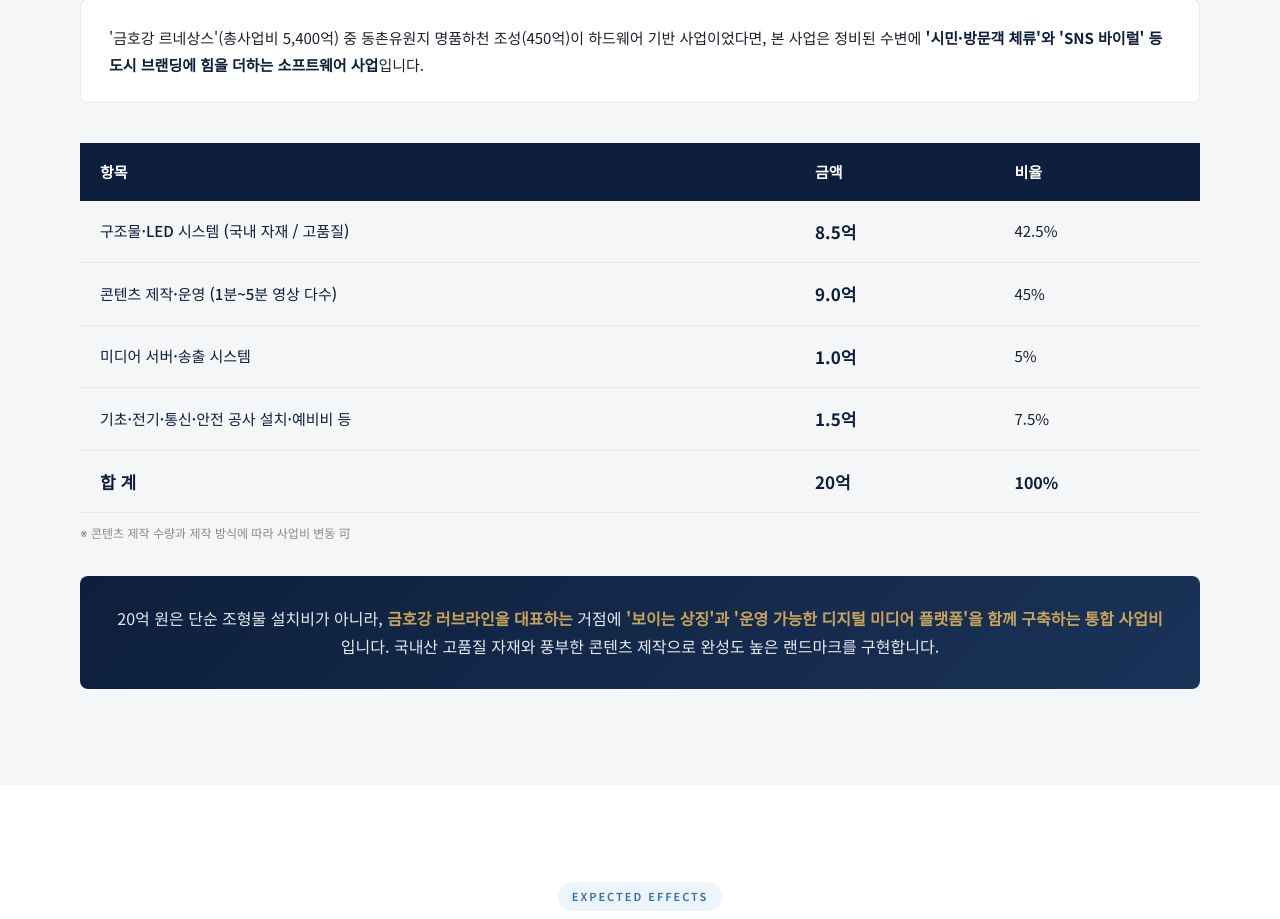
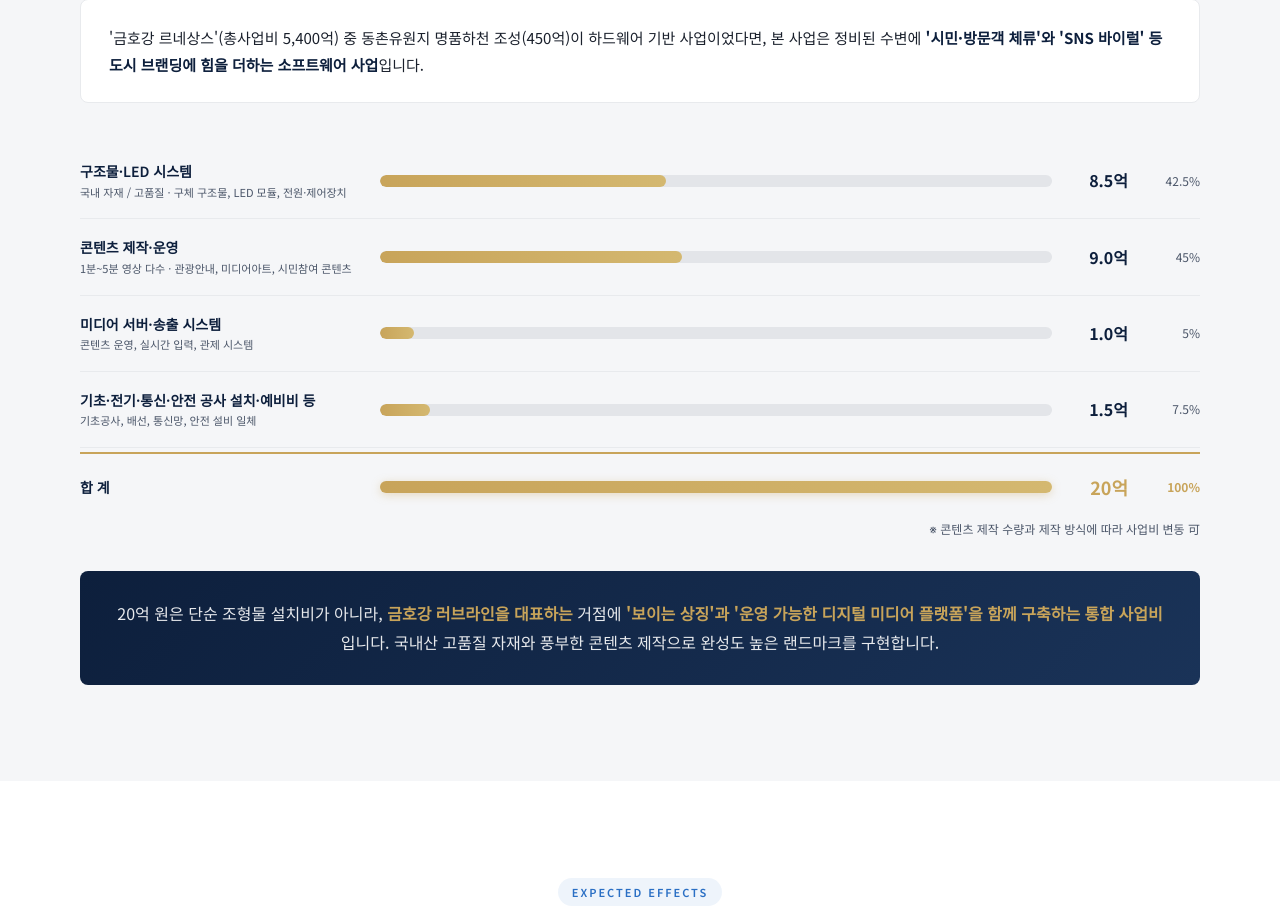
Before and after one commit to Value-Oreum/EAST-SPHERE-Project, a plain HTML site: page v20/main.html in a window 1280 px wide. Shown: the part 10035-10954 px from the top of the page. Drawn offline with Linux system fonts and the light colour scheme.

Commit message:
20억 버전 예산 섹션 바 차트 추가
- v20/css/budget-bars.css: 골드 그래디언트 바 차트 스타일 (기존 디자인 유지)
- v20/index.html, v20/main.html: 예산 테이블 → 비주얼 바 차트로 교체
- 항목별 설명 텍스트 포함, 애니메이션 바 grow 효과

Co-Authored-By: Claude Sonnet 4.6 <noreply@anthropic.com>

```diff
--- /dev/null
+++ b/v20/css/budget-bars.css
@@ -0,0 +1,107 @@
+/* ── 20억 버전 예산 바 차트 ── */
+
+.budget-bars { display: flex; flex-direction: column; gap: 0; }
+
+.bb-row {
+  display: grid;
+  grid-template-columns: 1fr 2.4fr 56px 52px;
+  align-items: center;
+  gap: 12px 20px;
+  padding: 18px 0;
+  border-bottom: 1px solid var(--gray-light, #eee);
+}
+.bb-row:last-of-type { border-bottom: none; }
+
+.bb-name {
+  font-size: 14px;
+  font-weight: 600;
+  color: var(--navy);
+  line-height: 1.45;
+}
+.bb-sub {
+  display: block;
+  font-size: 11px;
+  font-weight: 400;
+  color: var(--text-sub, #888);
+  margin-top: 3px;
+}
+
+.bb-bar-bg {
+  height: 12px;
+  background: rgba(13,31,60,.08);
+  border-radius: 6px;
+  overflow: hidden;
+}
+.bb-bar {
+  height: 100%;
+  width: var(--pct, 0%);
+  background: linear-gradient(90deg, var(--gold), #d4b870);
+  border-radius: 6px;
+  animation: bbGrow .7s cubic-bezier(.4,0,.2,1) both;
+}
+@keyframes bbGrow {
+  from { width: 0; }
+  to   { width: var(--pct); }
+}
+
+.bb-amt {
+  font-size: 16px;
+  font-weight: 800;
+  color: var(--navy);
+  text-align: right;
+  white-space: nowrap;
+}
+.bb-pct {
+  font-size: 12px;
+  color: var(--text-sub, #888);
+  text-align: right;
+  white-space: nowrap;
+}
+
+.bb-total {
+  display: grid;
+  grid-template-columns: 1fr 2.4fr 56px 52px;
+  align-items: center;
+  gap: 12px 20px;
+  padding: 18px 0 4px;
+  border-top: 2px solid var(--gold);
+  margin-top: 4px;
+}
+.bb-total-label {
+  font-size: 14px;
+  font-weight: 700;
+  color: var(--navy);
+}
+.bb-total-bar {
+  height: 12px;
+  background: linear-gradient(90deg, var(--gold), #d4b870);
+  border-radius: 6px;
+  box-shadow: 0 2px 10px rgba(200,164,90,.35);
+}
+.bb-total-amt {
+  font-size: 18px;
+  font-weight: 900;
+  color: var(--gold);
+  text-align: right;
+}
+.bb-total-pct {
+  font-size: 12px;
+  font-weight: 700;
+  color: var(--gold);
+  text-align: right;
+}
+.bb-note {
+  font-size: 12px;
+  color: var(--text-sub, #888);
+  text-align: right;
+  margin-top: 12px;
+}
+
+@media (max-width: 600px) {
+  .bb-row, .bb-total {
+    grid-template-columns: 1fr auto auto;
+    grid-template-rows: auto auto;
+  }
+  .bb-bar-bg  { grid-column: 1 / -1; }
+  .bb-total-bar { grid-column: 1 / -1; }
+}
--- a/v20/main.html
+++ b/v20/main.html
@@ -10,6 +10,7 @@
   <meta name="theme-color" content="#0d1f3c">
   <title>동구(EAST SPHERE) 조성사업 | 금호강 관광벨트 디지털 랜드마크 — 20억 제안</title>
   <link rel="stylesheet" href="../css/style.css">
+  <link rel="stylesheet" href="css/budget-bars.css">
   <link rel="preconnect" href="https://fonts.googleapis.com">
   <link rel="preconnect" href="https://fonts.gstatic.com" crossorigin>
   <link href="https://fonts.googleapis.com/css2?family=Noto+Sans+KR:wght@300;400;500;600;700&display=swap" rel="stylesheet">
@@ -503,19 +504,38 @@
         <p>'금호강 르네상스'(총사업비 5,400억) 중 동촌유원지 명품하천 조성(450억)이 하드웨어 기반 사업이었다면, 본 사업은 정비된 수변에 <strong>'시민·방문객 체류'와 'SNS 바이럴' 등 도시 브랜딩에 힘을 더하는 소프트웨어 사업</strong>입니다.</p>
       </div>
       <div class="budget-wrap fade-up">
-        <div class="budget-table-wrap">
-          <table class="budget-table" aria-label="예산 상세 내역">
-            <caption>동구(EAST SPHERE) 조성사업 예산 상세 내역</caption>
-            <thead><tr><th scope="col">항목</th><th scope="col">금액</th><th scope="col">비율</th></tr></thead>
-            <tbody>
-              <tr><td>구조물·LED 시스템 (국내 자재 / 고품질)</td><td><strong>8.5억</strong></td><td>42.5%</td></tr>
-              <tr><td>콘텐츠 제작·운영 (1분~5분 영상 다수)</td><td><strong>9.0억</strong></td><td>45%</td></tr>
-              <tr><td>미디어 서버·송출 시스템</td><td><strong>1.0억</strong></td><td>5%</td></tr>
-              <tr><td>기초·전기·통신·안전 공사 설치·예비비 등</td><td><strong>1.5억</strong></td><td>7.5%</td></tr>
-              <tr class="total-row"><td><strong>합 계</strong></td><td><strong>20억</strong></td><td>100%</td></tr>
-            </tbody>
-          </table>
-          <p style="font-size:12px;color:rgba(0,0,0,.45);margin-top:10px;">※ 콘텐츠 제작 수량과 제작 방식에 따라 사업비 변동 可</p>
+        <div class="budget-bars">
+          <div class="bb-row">
+            <div class="bb-name">구조물·LED 시스템<span class="bb-sub">국내 자재 / 고품질 · 구체 구조물, LED 모듈, 전원·제어장치</span></div>
+            <div class="bb-bar-bg"><div class="bb-bar" style="--pct:42.5%"></div></div>
+            <span class="bb-amt">8.5억</span>
+            <span class="bb-pct">42.5%</span>
+          </div>
+          <div class="bb-row">
+            <div class="bb-name">콘텐츠 제작·운영<span class="bb-sub">1분~5분 영상 다수 · 관광안내, 미디어아트, 시민참여 콘텐츠</span></div>
+            <div class="bb-bar-bg"><div class="bb-bar" style="--pct:45%"></div></div>
+            <span class="bb-amt">9.0억</span>
+            <span class="bb-pct">45%</span>
+          </div>
+          <div class="bb-row">
+            <div class="bb-name">미디어 서버·송출 시스템<span class="bb-sub">콘텐츠 운영, 실시간 입력, 관제 시스템</span></div>
+            <div class="bb-bar-bg"><div class="bb-bar" style="--pct:5%"></div></div>
+            <span class="bb-amt">1.0억</span>
+            <span class="bb-pct">5%</span>
+          </div>
+          <div class="bb-row">
+            <div class="bb-name">기초·전기·통신·안전 공사 설치·예비비 등<span class="bb-sub">기초공사, 배선, 통신망, 안전 설비 일체</span></div>
+            <div class="bb-bar-bg"><div class="bb-bar" style="--pct:7.5%"></div></div>
+            <span class="bb-amt">1.5억</span>
+            <span class="bb-pct">7.5%</span>
+          </div>
+          <div class="bb-total">
+            <span class="bb-total-label">합 계</span>
+            <div class="bb-total-bar"></div>
+            <span class="bb-total-amt">20억</span>
+            <span class="bb-total-pct">100%</span>
+          </div>
+          <p class="bb-note">※ 콘텐츠 제작 수량과 제작 방식에 따라 사업비 변동 可</p>
         </div>
       </div>
       <div class="budget-note fade-up">
```
Also changed, not shown: v20/index.html (+33 -13 lines).
